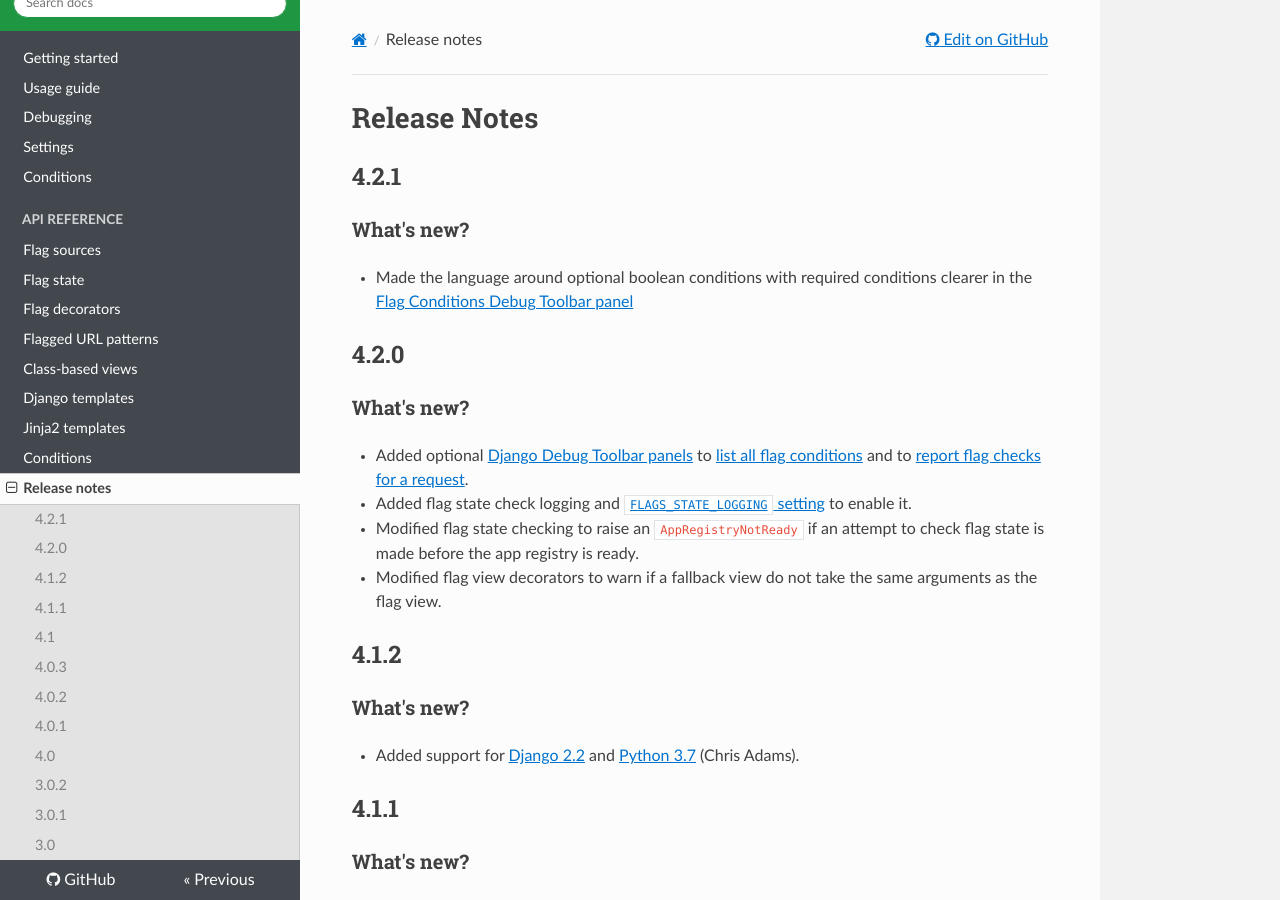
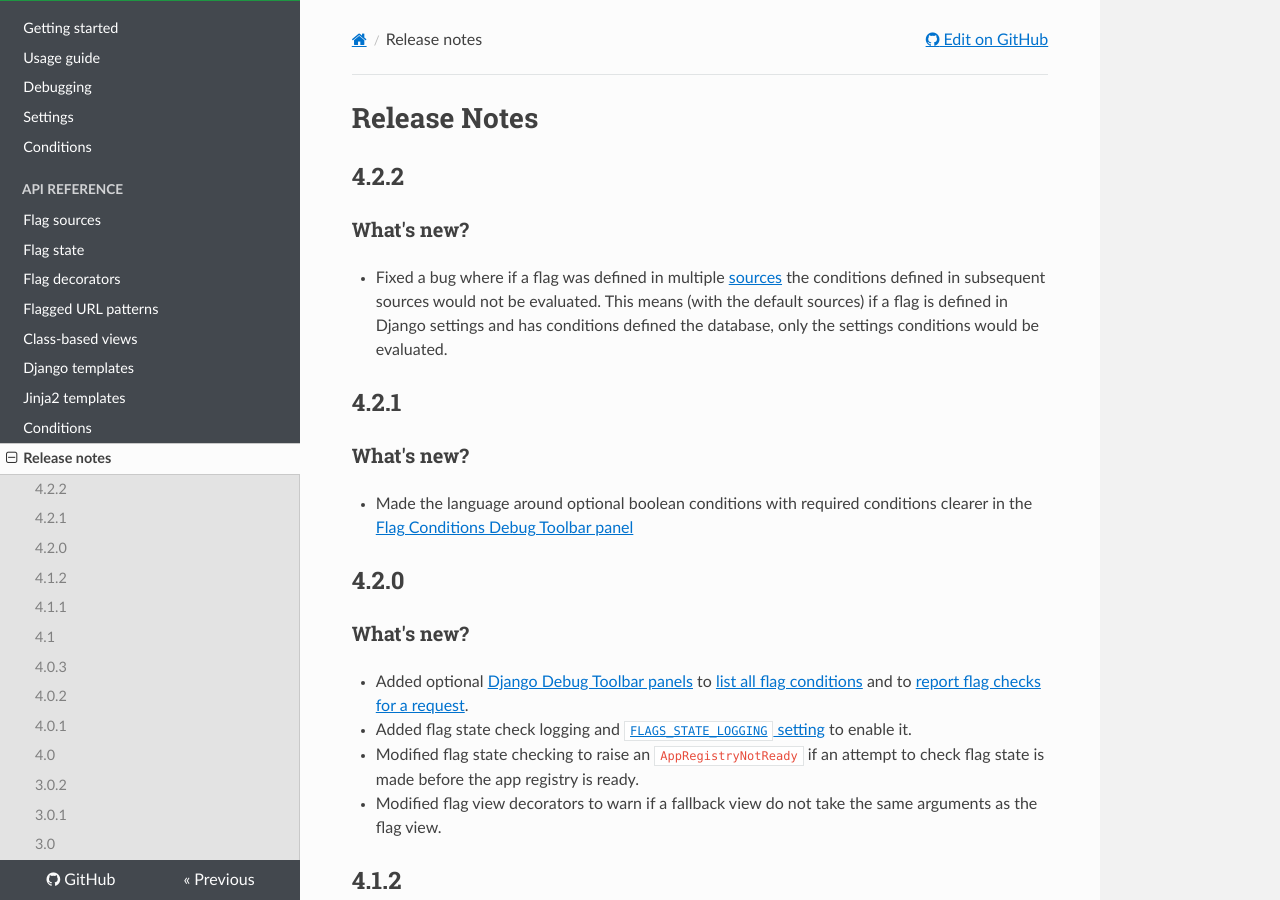
Before and after one commit to cfpb/django-flags, an MkDocs documentation site: the page built from docs/releasenotes.md, in a window 1280 px wide and 900 px high. Built offline with MkDocs 1.6.1, drawn with Linux system fonts in a browser that asks for light colours; nearby versions of some CDN libraries; old or Windows-style settings are respelled for this version of MkDocs.

Commit message:
Add release notes and bump version for 4.2.2

```diff
--- a/docs/releasenotes.md
+++ b/docs/releasenotes.md
@@ -1,4 +1,11 @@
 # Release Notes
+
+## 4.2.2
+
+### What's new?
+
+- Fixed a bug where if a flag was defined in multiple [sources](/settings#flag_sources) the conditions defined in subsequent sources would not be evaluated. This means (with the default sources) if a flag is defined in Django settings and has conditions defined the database, only the settings conditions would be evaluated.
+
 
 ## 4.2.1
 
--- a/setup.py
+++ b/setup.py
@@ -27,7 +27,7 @@ setup(
     long_description=long_description,
     long_description_content_type='text/markdown',
     license='CC0',
-    version='4.2.1',
+    version='4.2.2',
     include_package_data=True,
     packages=find_packages(),
     install_requires=install_requires,
```
